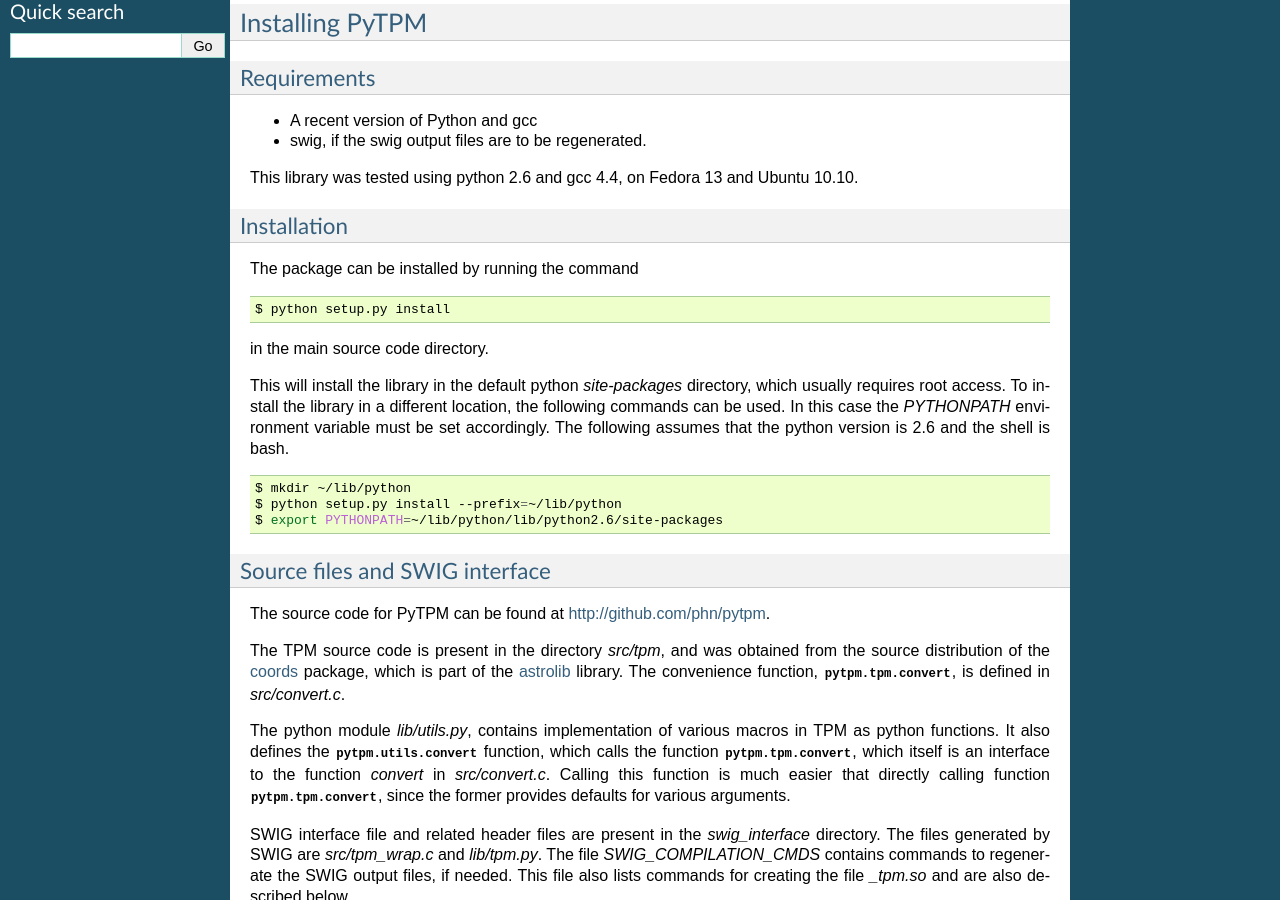
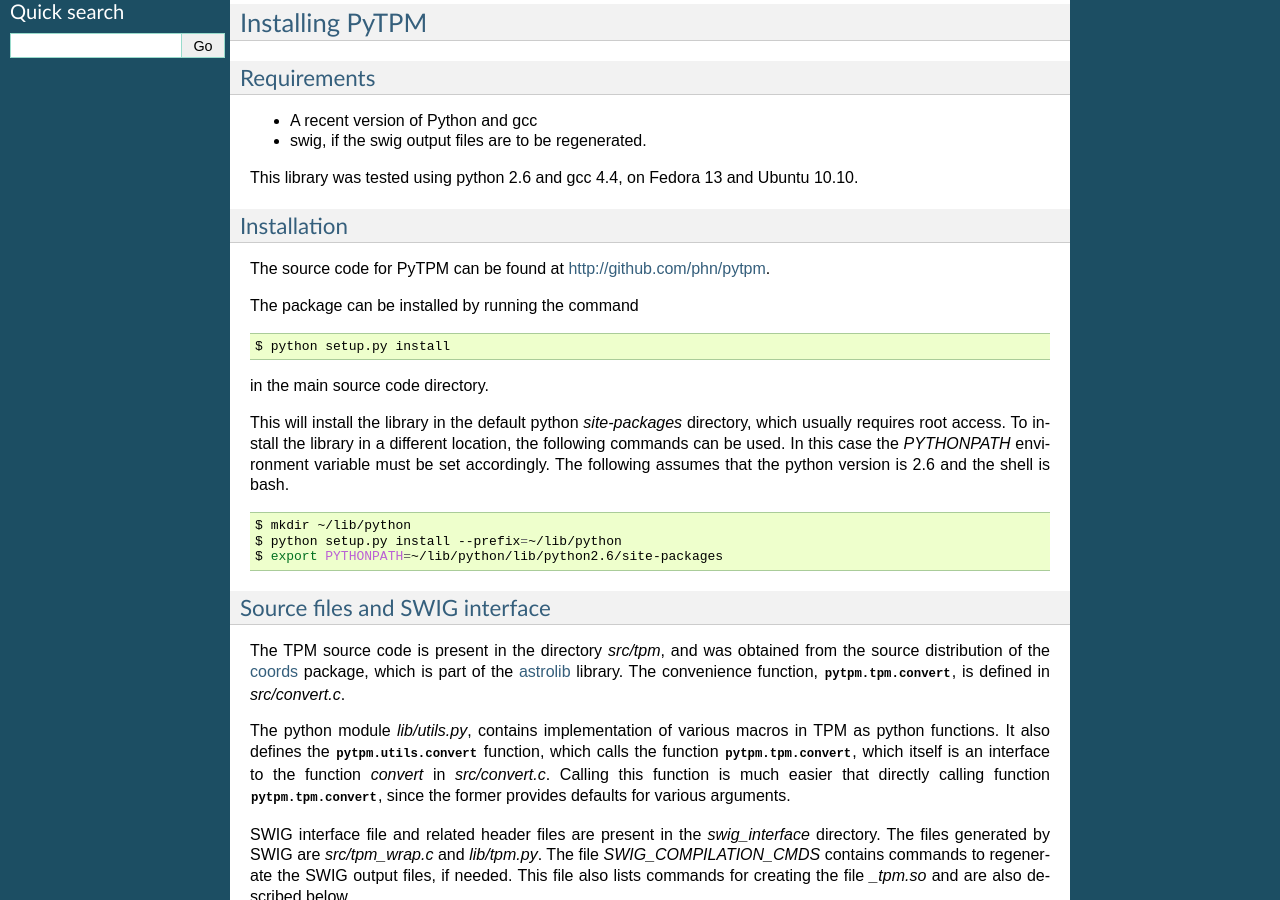
Before and after one commit to phn/pytpm, a Sphinx documentation site: the page built from doc/overview.rst, in a window 1280 px wide and 900 px high, scrolled down 779 px. Built offline with Sphinx 7.4.7, drawn with Linux system fonts in a browser that asks for light colours; formulas are drawn with MathJax 3; part of the change alters nothing that is shown.

```diff
--- a/doc/overview.rst
+++ b/doc/overview.rst
@@ -53,6 +53,8 @@ Ubuntu 10.10.
 Installation
 ------------
 
+The source code for PyTPM can be found at http://github.com/phn/pytpm.
+
 The package can be installed by running the command
 
 .. code-block:: sh
@@ -77,8 +79,6 @@ bash.
 
 Source files and SWIG interface
 -------------------------------
-
-The source code for PyTPM can be found at http://github.com/phn/pytpm.
 
 The TPM source code is present in the directory *src/tpm*, and was
 obtained from the source distribution of the coords_ package, which is
```
